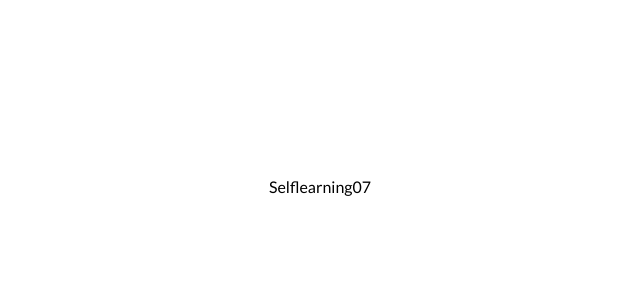
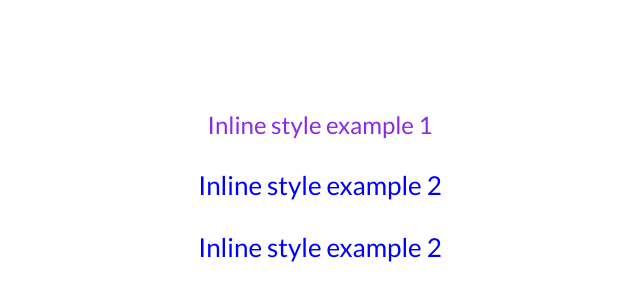
Before and after one commit to Alla-web/React_52m_1_fs_TS, a React (Vite) app: page / in a window 1280 px wide. Shown: the part 214-514 px from the top of the page, without its empty margins (320-960 px from the left). Built offline with nearby package versions, Linux system fonts and the light colour scheme.

Commit message:
lesson 8 - start

```diff
--- a/package.json
+++ b/package.json
@@ -10,6 +10,8 @@
     "preview": "vite preview"
   },
   "dependencies": {
+    "@emotion/react": "^11.14.0",
+    "@emotion/styled": "^11.14.0",
     "react": "^18.3.1",
     "react-dom": "^18.3.1"
   },
--- a/src/App.tsx
+++ b/src/App.tsx
@@ -3,9 +3,10 @@ import "./App.css";
 //lessons
 // import Lesson06 from "./lessons/lesson06/Lesson06";
 // import Lesson07 from "./lessons/Lesson07/Lesson07";
+import Lesson08 from "./lessons/Lesson08/Lesson08";
 
 //selflearning
-import Selflearning07 from "./lessons/Lesson07/Selflearning07";
+// import Selflearning07 from "./lessons/Lesson07/Selflearning07";
 
 //homeworks
 
@@ -19,7 +20,9 @@ function App() {
         {/* <Lesson06 /> */}
         {/* --------------Topic: Object types, enum */}
         {/* <Lesson07 /> */}
-        <Selflearning07/>
+        {/* <Selflearning07/> */}
+        {/* --------------Topic: Styling components */}
+        <Lesson08/>
       </div>
     </>
   );
--- /dev/null
+++ b/src/lessons/Lesson08/Lesson08.tsx
@@ -0,0 +1,24 @@
+//Стилизация
+//1 способ - использование обычного CSS
+import "./styles.css";
+
+function Lesson08() {
+  //Объект для inline styles - относится ко 2-му способу
+  const textStyle = {
+    color: "blue",
+    fontSize: "26px",
+  };
+
+  return (
+    <div className="lesson08-contaoner">
+      {/* 2-й способ - inline styles (передача объекта стилей в атрибут style)*/}
+      <div style={{ color: "blueviolet", fontSize: "24px" }}>
+        Inline style example 1
+      </div>
+      <p style={textStyle}>Inline style example 2</p>
+      <div style={textStyle}>Inline style example 2</div>
+    </div>
+  );
+}
+
+export default Lesson08;
--- /dev/null
+++ b/src/lessons/Lesson08/styles.css
@@ -0,0 +1,8 @@
+.lesson08-contaoner {
+  display: flex;
+  flex-direction: column;
+  align-items: center;
+  justify-content: center;
+  gap: 30px;
+  flex: 1;
+}
```
Also changed, not shown: 1 other file (tests, documents, lock files or other folders).
